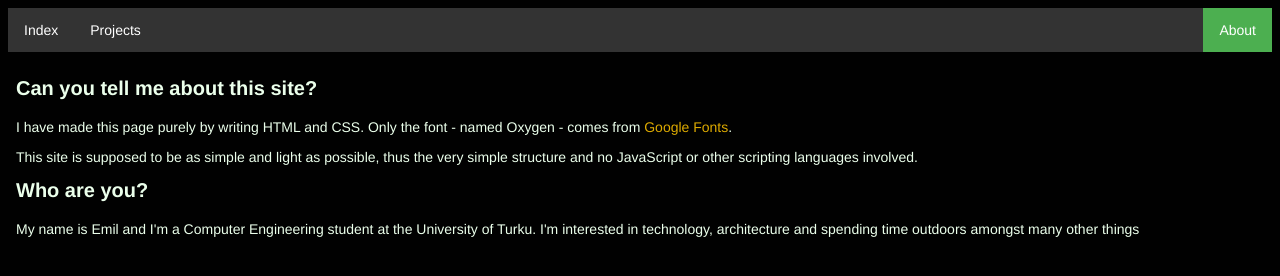
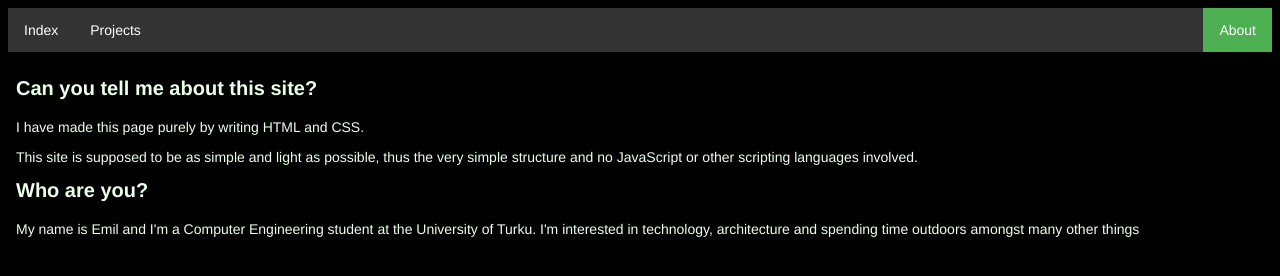
Before and after one commit to izvest/izvest.github.io, a plain HTML site: page about.html in a window 1280 px wide. Drawn offline with Linux system fonts and the light colour scheme.

Commit message:
Update about.html

```diff
--- a/about.html
+++ b/about.html
@@ -15,7 +15,7 @@
 		</ul>
 		<div class="con">
 			<h1>Can you tell me about this site?</h1>
-			<p>I have made this page purely by writing HTML and CSS. Only the font - named Oxygen - comes from <a href="https://google.com/fonts">Google Fonts</a>.</p>
+			<p>I have made this page purely by writing HTML and CSS.</p>
 			<p>This site is supposed to be as simple and light as possible, thus the very simple structure and no JavaScript or other scripting languages involved.</p>
 			<h1>Who are you?</h1>
 			<p>My name is Emil and I'm a Computer Engineering student at the University of Turku. I'm interested in technology, architecture and spending time outdoors amongst many other things</p>
```
